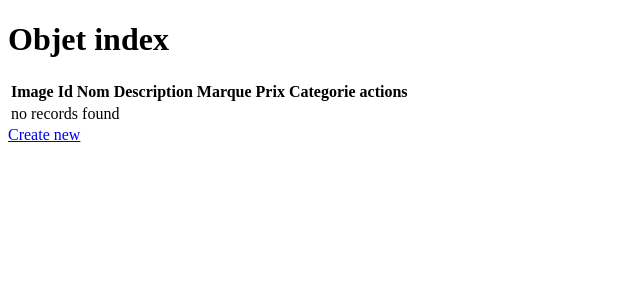
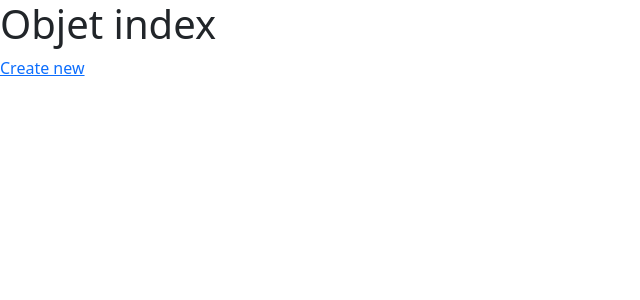
Before and after one commit to schaegis5u/projet_ecommerce, a Symfony app: template templates/objet/index.html.twig in a window 1280 px wide. Shown: the top 300 px of the page, without its empty margins (0-640 px from the left). Run offline with Twig, Linux system fonts and the light colour scheme; the template is opened without the code that fills it, so the values that code supplies are empty; some libraries are stand-ins or nearby versions.

Commit message:
Mise en place de l'affichage par grille
Sur l'index des objets, les nouveaux objets s'affichent en grille (3 à 4 items en fonction de la taille d'écran PC) avec : prix, description, nom, catégorie + photo + marque

```diff
--- a/src/Entity/Image.php
+++ b/src/Entity/Image.php
@@ -35,7 +35,7 @@ class Image
      * @var UploadedFile
      *
      * @Assert\Image(
-     *  maxSize = "3M"
+     *  maxSize = "5M"
      * )
      */
     private $file;
--- a/templates/objet/index.html.twig
+++ b/templates/objet/index.html.twig
@@ -1,49 +1,22 @@
-<!DOCTYPE html>
-
-<title>Objet index</title>
-
+{% extends "base.html.twig" %}
 {% block body %}
     <h1>Objet index</h1>
-
-    <table class="table">
-        <thead>
-            <tr>
-                <th>Image</th>
-                <th>Id</th>
-                <th>Nom</th>
-                <th>Description</th>
-                <th>Marque</th>
-                <th>Prix</th>
-                <th>Categorie</th>
-                <th>actions</th>
-            </tr>
-        </thead>
-        <tbody>
-        {% for objet in objets %}
-            <tr>
-                {% if objet.image is not empty %}
-                <td>
-                <img src="{{ asset(objet.image.webPath) }}" alt="{{ objet.Nom }}" style="max-width: 150px;">
-                </td>
-                {% endif %}
-                <td>{{ objet.id }}</td>
-                <td>{{ objet.Nom }}</td>
-                <td>{{ objet.Description }}</td>
-                <td>{{ objet.Marque }}</td>
-                <td>{{ objet.Prix }}</td>
-                <td>{{ objet.Categorie }}</td>
-                <td>
-                    <a href="{{ path('objet_show', {'id': objet.id}) }}">show</a>
-                    <a href="{{ path('objet_edit', {'id': objet.id}) }}">edit</a>
-                </td>
-            </tr>
-        {% else %}
-            <tr>
-                <td colspan="7">no records found</td>
-            </tr>
-        {% endfor %}
-        </tbody>
-    </table>
-
     <a href="{{ path('objet_new') }}">Create new</a>
+         <div class="container">
+            <div class="row">
+            {% for objet in objets %}
+                <div class="col">
+                    {% if objet.image is not empty %}
+                        <a href="{{ path('objet_show', {'id': objet.id}) }}"><img src="{{ asset(objet.image.webPath) }}" alt="{{ objet.Nom }}" style="max-width: 150px;"/></a>
+                    {% endif %}
+                    <br/>
+                    {{ objet.id }} | <a href="{{ path('objet_show', {'id': objet.id}) }}"><b class="h5">{{ objet.Nom }}</b></a>
+                    <br/>
+                    {{ objet.Description }} <br/>
+                    <i>{{ objet.Marque }}</i> |  {{ objet.Categorie }}
+                    <h5 class="display-5">{{ objet.Prix }}€</h5>
+                    <a href="{{ path('objet_edit', {'id': objet.id}) }}">Edition [admin]</a>
+                </div>
+            {% endfor %}
+        </div>
 {% endblock %}
```
Also changed, not shown: public/uploads/img_6181181a732dd.png (added), public/uploads/img_61811ab12e174.jpg (added), public/uploads/img_61811b035c031.jpg (added), public/uploads/img_61811b2b5ba1c.jpg (added), public/uploads/img_61811b5a4aaf9.png (added), public/uploads/img_61811ccf775e1.png (added), public/uploads/img_618120f0d7500.png (added), public/uploads/img_6181219d01599.jpg (added), public/uploads/img_6181227190d3b.jpg (added), 1 other file.
